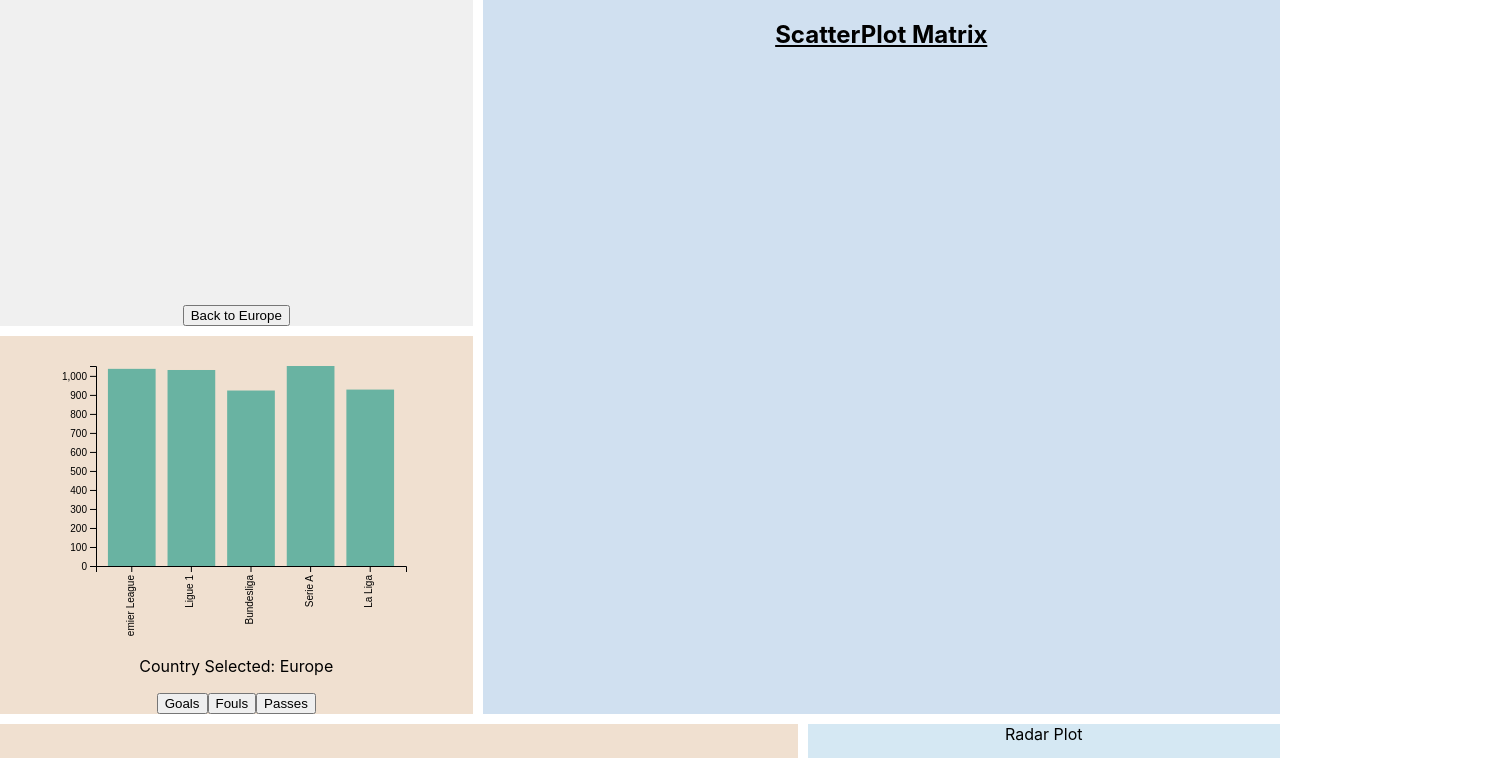
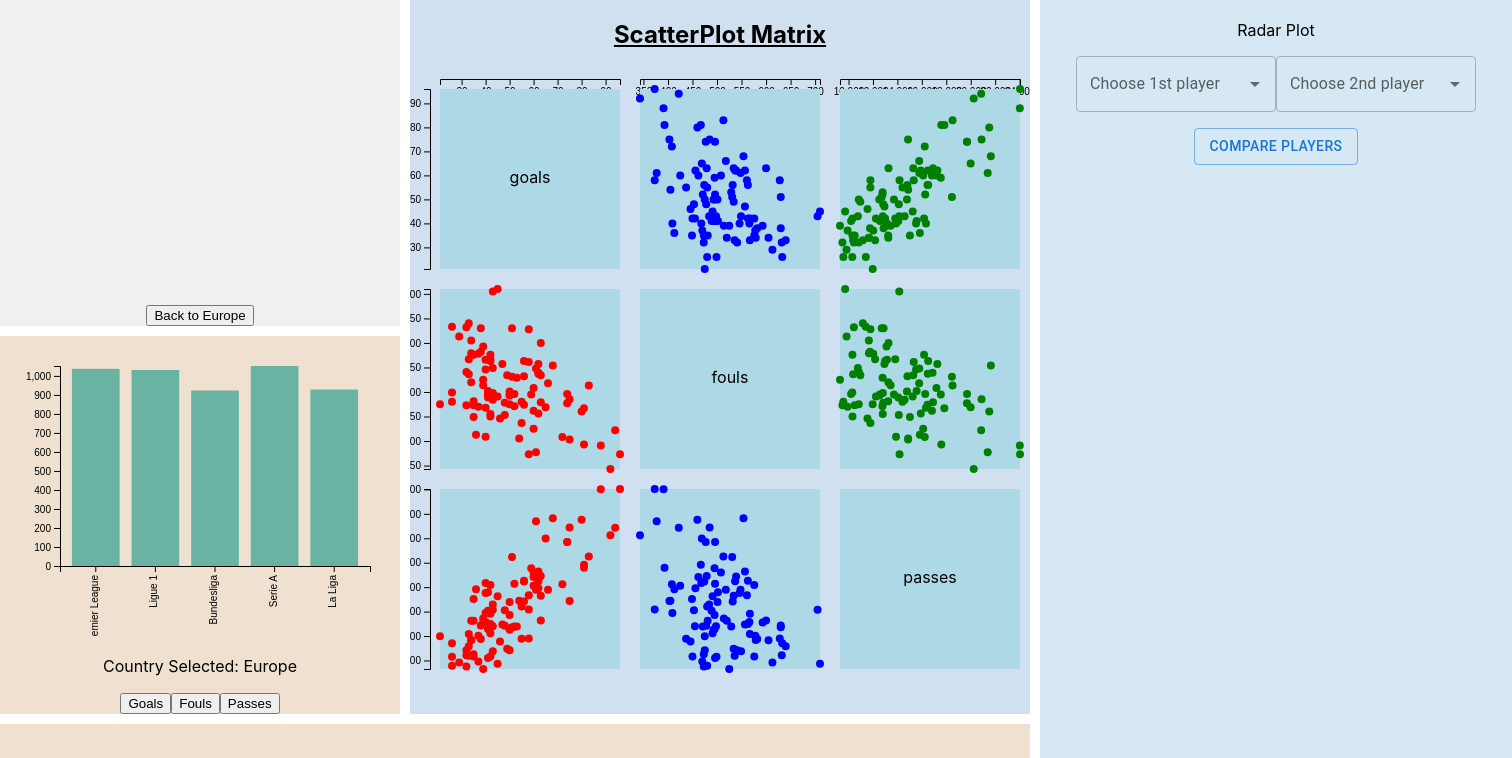
Before and after one commit to shrh18/CSE-564-Football-Analysis, a React (Create React App) app in the folder frontend/: page / in a window 1280 px wide. Shown: the top 758 px of the page, 1512 px wide, since content can reach past the window. Built offline with nearby package versions, Linux system fonts and the light colour scheme; no server answers.

Commit message:
layout Change

```diff
--- a/frontend/src/components/Dashboard.css
+++ b/frontend/src/components/Dashboard.css
@@ -1,10 +1,10 @@
 .dashboard {
     display: grid;
-    grid-template-columns: 3fr 2fr 3fr;
+    grid-template-columns: 2fr 3fr 3fr;
     grid-template-rows: 1fr 1fr 1fr;
     grid-template-areas:
-        "map scatterPlot scatterPlot"
-        "graph scatterPlot scatterPlot"
+        "map scatterPlot radarPlot"
+        "graph scatterPlot radarPlot"
         "parallelCoordinatesPlot parallelCoordinatesPlot radarPlot";
     height: 100vh; /* Adjust height as needed */
     grid-gap: 10px; /* Space between grid cells */
@@ -46,6 +46,7 @@
     grid-area: radarPlot;
     background-color: #d5e8f3; /* Just for visibility */
     position: relative;
+    padding: 10px;
 }
 
 .legend {
--- a/frontend/src/components/Dashboard.js
+++ b/frontend/src/components/Dashboard.js
@@ -8,15 +8,25 @@ import Barplot from './Barplot.js';
 
 const Dashboard = () => {
     const [CountrySelected, setCountrySelected] = React.useState("Europe");
+    const [plotData,setPlotData] = React.useState(null);
+    console.log("plotData ###",plotData);
     return (
         <div className="dashboard">
             <div className="map"><EuropeMap CountrySelected = {CountrySelected} setCountrySelected = {setCountrySelected}/></div>
             {/* <div className="empty"></div> */}
             <div className="scatterPlot">
-                <ScatterPlotMatrix CountrySelected={CountrySelected}/>
+                <ScatterPlotMatrix
+                    CountrySelected={CountrySelected}
+                    plotData = {plotData}
+                    setPlotData = {setPlotData}
+                />
             </div>
             <div className="graph">
-                <Barplot CountrySelected={CountrySelected}/>
+                <Barplot
+                    CountrySelected={CountrySelected}
+                    plotData = {plotData}
+                    setPlotData = {setPlotData}
+                />
             </div>
             <div className="parallelCoordinatesPlot">
                 {/* Radar Plot
--- a/frontend/src/components/EuropeMap.js
+++ b/frontend/src/components/EuropeMap.js
@@ -12,6 +12,8 @@ function EuropeMap(props) {
 
     const tooltipCountryRef = useRef(null);
     const tooltipLeagueRef = useRef(null);
+
+    let CountrySelected = props?.CountrySelected;
 
 
     useEffect(() => {
@@ -122,6 +124,8 @@ function EuropeMap(props) {
         }
 
         function showcities(Country) {
+            console.log("Country &&",Country);
+            console.log("teamwiseData &&",teamwiseData);
             d3.csv(teamwiseData).then(function(data) {
                 g.selectAll("circle").remove();
                 g.selectAll("circle")
@@ -151,14 +155,8 @@ function EuropeMap(props) {
                         tooltipCountry.style("visibility", "hidden");
                         tooltipLeague.style("visibility", "hidden");
                     });
-            });
-
-
-
+                });
         }
-
-
-
     }, []);
 
     const zoomToEurope = () => {
@@ -186,91 +184,3 @@ function EuropeMap(props) {
 }
 
 export default EuropeMap;
-
-// import React, { useEffect, useState } from 'react';
-// import * as d3 from 'd3';
-
-// function EuropeMap() {
-//   const [geoJsonData, setGeoJsonData] = useState(null); // State to hold the loaded GeoJSON data
-
-//   useEffect(() => {
-//     // Function to load GeoJSON data
-//     const loadGeoJson = () => {
-//       d3.json("europe.geojson")
-//         .then(data => {
-//           console.log(data); // Log data to console
-//           setGeoJsonData(data); // Store the loaded GeoJSON data in state
-//         })
-//         .catch(error => console.error('Could not load the GeoJSON file:', error));
-//     };
-
-//     loadGeoJson(); // Call the function to load GeoJSON data
-//   }, []); // Empty dependency array ensures this effect runs only once after the component mounts
-
-//   return (
-//     <div>
-//       {geoJsonData ? (
-//         <div>
-//           {/* Render your map or data visualization component here */}
-//           <p>GeoJSON Data Loaded. Check console for details.</p>
-//         </div>
-//       ) : (
-//         <p>Loading map data...</p> // Display while data is loading
-//       )}
-//     </div>
-//   );
-// }
-
-// export default EuropeMap;
-
-// import React, { useEffect, useState } from 'react';
-// import * as d3 from 'd3';
-
-// const EuropeMap = () => {
-//   const [usa, setUsa] = useState(true);
-
-//   useEffect(() => {
-//     const width = 500, height = 300;
-
-//     // Clear existing SVG to prevent duplication
-//     d3.select('#map-container').selectAll("*").remove();
-
-//     const svg = d3.select('#map-container').append('svg')
-//       .attr('width', width)
-//       .attr('height', height);
-
-//     const usaProjection = d3.geoAlbersUsa()
-//       .scale(600)
-//       .translate([250, 150]);
-//     const europeProjection = d3.geoMercator()
-//       .center([13, 52])
-//       .scale(width / 1.5)
-//       .translate([width / 2, height / 2]);
-
-//     const pathGenerator = d3.geoPath().projection(usa ? usaProjection : europeProjection);
-//     const geoJsonUrl = usa
-//       ? "https://gist.githubusercontent.com/spiker830/e0d1b7950ced31369c903bed0cead7b1/raw/702c72e0ca5a1be95f84a50a58cfa6d4d6400f3f/us_features.json"
-//       : "https://gist.githubusercontent.com/spiker830/3eab0cb407031bf9f2286f98b9d0558a/raw/7edae936285e77be675366550e20f9166bed0ed5/europe_features.json";
-
-//     d3.json(geoJsonUrl).then(geojson => {
-//       svg.selectAll("path")
-//         .data(geojson.features)
-//         .enter()
-//         .append("path")
-//         .attr("d", pathGenerator)
-//         .attr("stroke", "grey")
-//         .attr("fill", "white");
-//     });
-//   }, [usa]); // Re-run the effect when 'usa' changes
-
-//   return (
-//     <div>
-//       <div id="map-container"></div>
-//       <button onClick={() => setUsa(!usa)}>
-//         Switch to {usa ? 'Europe' : 'USA'}
-//       </button>
-//     </div>
-//   );
-// };
-
-// export default EuropeMap;
--- a/frontend/src/components/ScatterplotMatrix.js
+++ b/frontend/src/components/ScatterplotMatrix.js
@@ -19,29 +19,29 @@ const ScatterPlotMatrix = (props) => {
         let extractedData = null;
 
 
-        async function extractData() {
-            let info;
-            try {
-                info = await dataExtraction();
-                // console.log('Extracted data && :', extractedData);
-                // let data= JSON.parse(extractedData);
-                setData(info)
-                console.log('Extracted data && 2 :',data)
-                // Process the extracted data here
-            } catch (error) {
-                console.error('Error extracting data && :', error);
-            }
+        // async function extractData() {
+        //     let info;
+        //     try {
+        //         info = await dataExtraction();
+        //         // console.log('Extracted data && :', extractedData);
+        //         // let data= JSON.parse(extractedData);
+        //         setData(info)
+        //         console.log('Extracted data && 2 :',data)
+        //         // Process the extracted data here
+        //     } catch (error) {
+        //         console.error('Error extracting data && :', error);
+        //     }
 
-            return info;
-        }
-        extractData();
-        extractedData = data;
+        //     return info;
+        // }
+        // extractData();
+        extractedData = props?.plotData;
 
         console.log("Extracted data  && wefnwefheiwhfi:", extractedData);
         console.log("data 123 &&",data);
         // drawScatterPlotMatrix(data);
 
-        if(data != null){
+        if(props.plotData != null){
 
         let team, goals,fouls,passes, selectedLeagueKeys, mapdata;
         // let league;
@@ -140,8 +140,11 @@ const ScatterPlotMatrix = (props) => {
 
 
         console.log("mapdata: ", mapdata)
-        if( typeof map !== "undefined")
+        if( typeof map !== "undefined"){
+            // d3.select("#scatterPlotDiv").remove();
             drawScatterPlotMatrix(mapdata);
+        }
+
         // let { allTeamsStats } = data;
         // console.log("allTeamsStats &&", allTeamsStats);
         // allTeamsStats?.forEach((league) => {
@@ -149,7 +152,7 @@ const ScatterPlotMatrix = (props) => {
         // })
     }
 
-    }, [props.CountrySelected]);
+    }, [props.plotData]);
 
 
 
@@ -167,6 +170,9 @@ const ScatterPlotMatrix = (props) => {
                 domainByTrait[trait] = d3.extent(data, function(d) { return +d[trait]; });
             });
 
+            // d3.select("#scatterPlotDiv").append("div").attr("id", "scatterPlotDiv")
+            // const svg = d3.select("#scatterPlotDiv")
+            d3.select("#scatterplotSvg").selectAll('svg').remove();
             const svg = d3.select(scatterRef.current)
                 .attr('width', size * columns.length + padding)
                 .attr('height', size * columns.length + padding)
@@ -254,8 +260,9 @@ const ScatterPlotMatrix = (props) => {
 
 
     return (
-        <div >
+        <div>
             <h2><u>ScatterPlot Matrix</u></h2>
+
             <svg ref={scatterRef}></svg>
         </div>
     );
--- a/frontend/src/components/barplot.js
+++ b/frontend/src/components/barplot.js
@@ -58,6 +58,7 @@ function Barplot(props) {
             try {
                 extractedData = await dataExtraction();
                 console.log('Extracted data:', extractedData);
+                props.setPlotData(extractedData)
                 // Process the extracted data here
             } catch (error) {
                 console.error('Error extracting data:', error);
```
